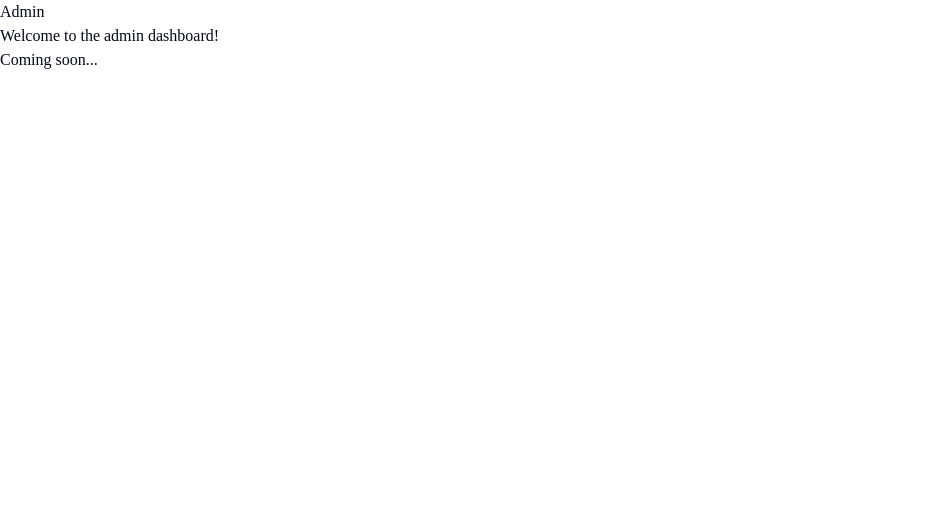
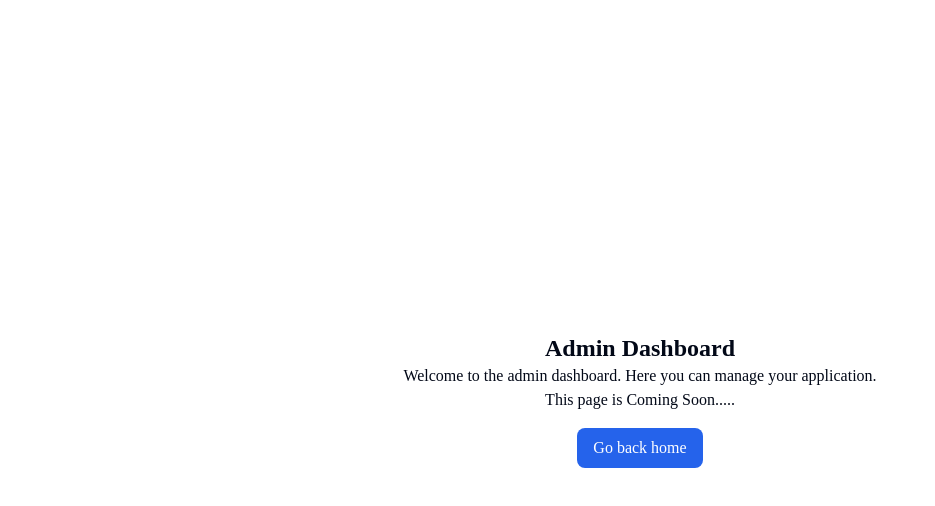
Before and after one commit to sagnikdey45/CityCare---Smart-Civic-Issue-Management-Platform, a Next.js app: page /admin in a window 1280 px wide. Shown: the top 506 px of the page, without its empty margins (0-935 px from the left). Built offline with nearby package versions, Linux system fonts and the light colour scheme; no server answers.

Commit message:
Add system admin page layout coming soon banner

```diff
--- a/app/(admin)/admin/page.jsx
+++ b/app/(admin)/admin/page.jsx
@@ -4,11 +4,18 @@
 
 const page = () => {
   return (
-    <div>
-      <h1>Admin</h1>
-      <p>Welcome to the admin dashboard!</p>
-      Coming soon...
-
+    <div className="flex flex-col items-center justify-center min-h-screen py-2">
+      <h1 className="text-2xl font-bold">Admin Dashboard</h1>
+      <p>
+        Welcome to the admin dashboard. Here you can manage your application.
+      </p>
+      <p>This page is Coming Soon.....</p>
+      <button
+        onClick={() => (window.location.href = "/")}
+        className="mt-4 px-4 py-2 bg-blue-600 text-white rounded-lg hover:bg-blue-700 transition-colors"
+      >
+        Go back home
+      </button>
     </div>
   );
 };
```
